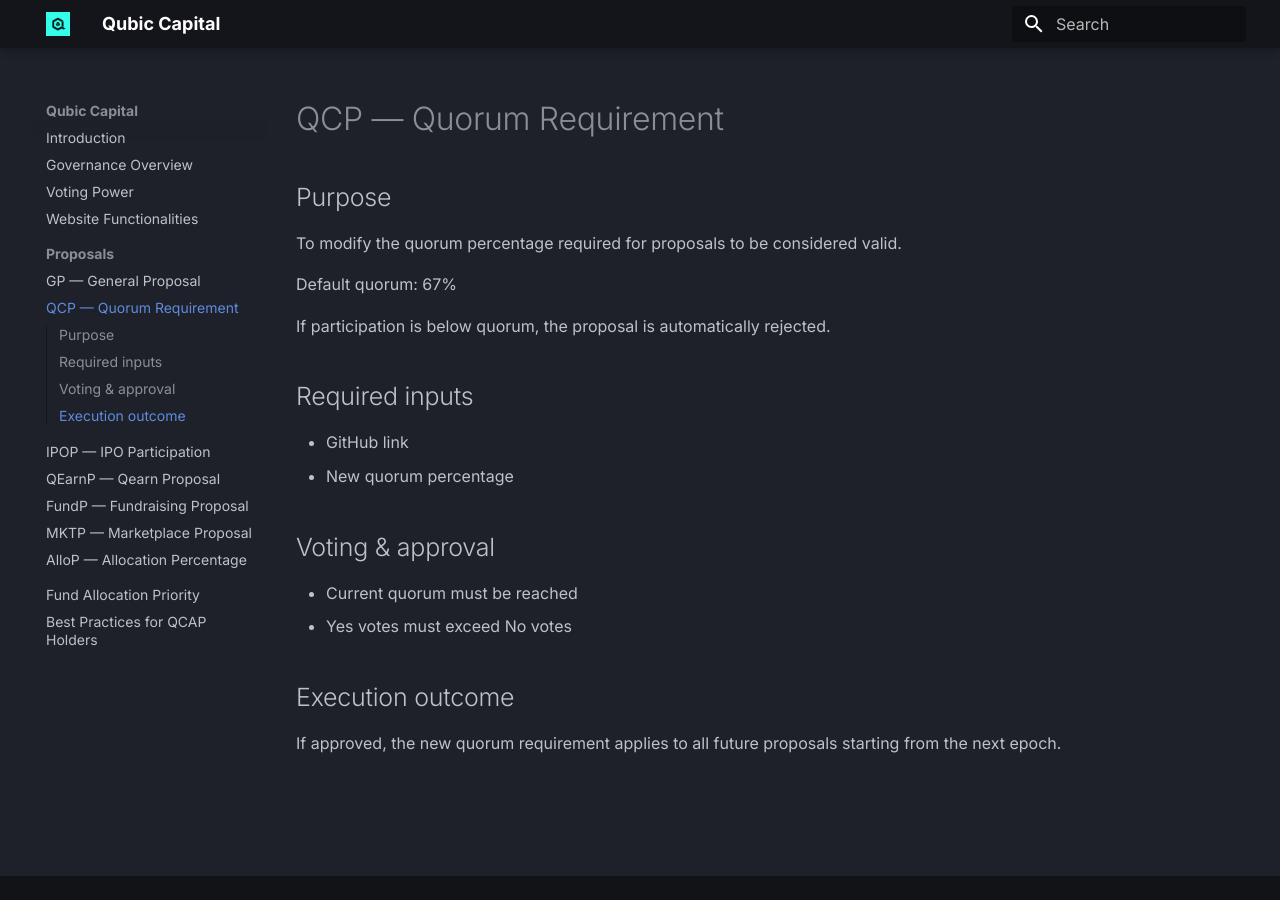
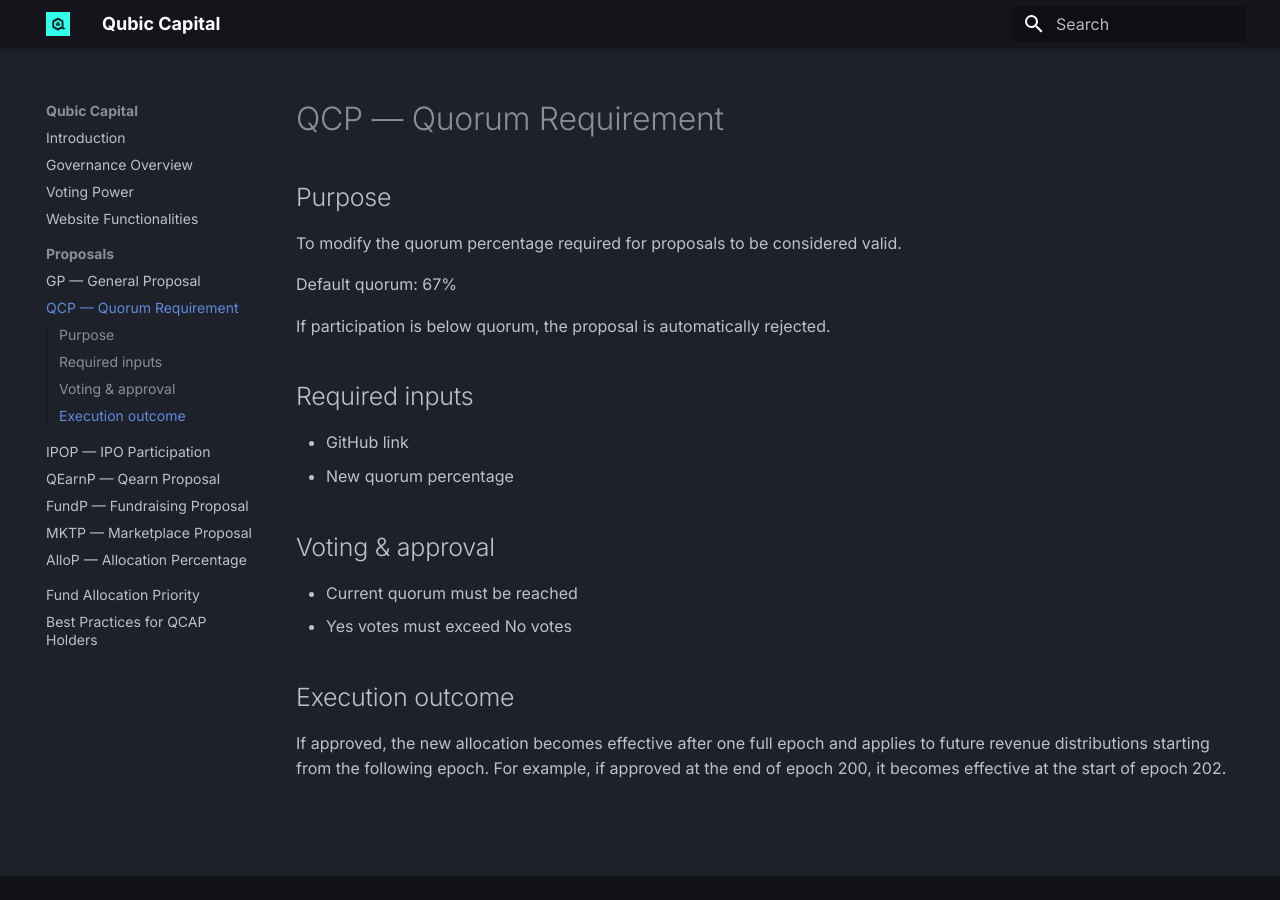
Before and after one commit to HermanToothrot10/qubic-capital-manual, an MkDocs documentation site: the page built from docs/proposals/qcp.md, in a window 1280 px wide. Built offline with MkDocs 1.6.1 and Material for MkDocs 9.7.7, drawn with Linux system fonts in a browser that asks for light colours.

Commit message:
Update qcp.md

```diff
--- a/docs/proposals/qcp.md
+++ b/docs/proposals/qcp.md
@@ -20,4 +20,4 @@
 
 ## Execution outcome
 
-If approved, the new quorum requirement applies to all future proposals starting from the next epoch.
+If approved, the new allocation becomes effective after one full epoch and applies to future revenue distributions starting from the following epoch. For example, if approved at the end of epoch 200, it becomes effective at the start of epoch 202.
```
